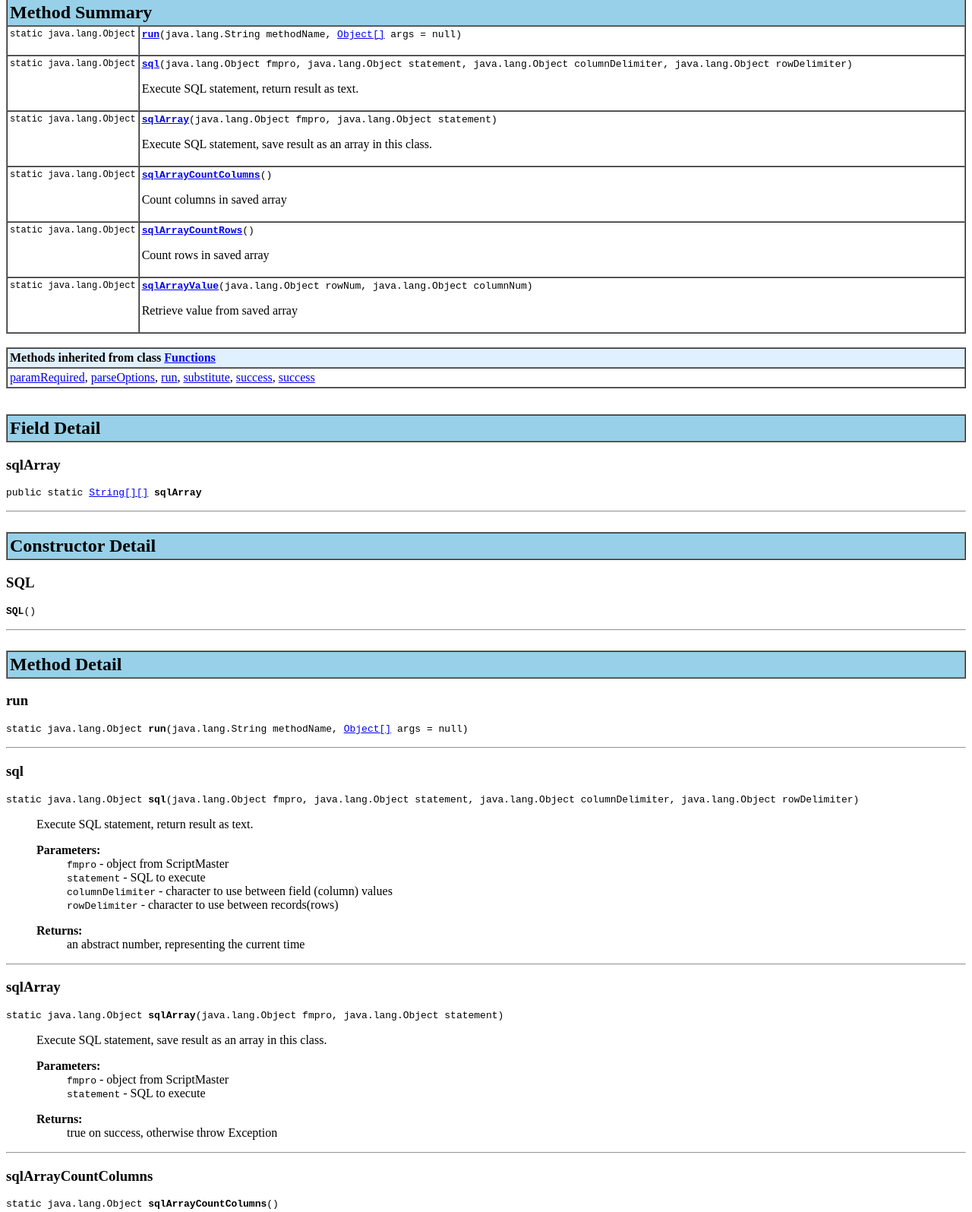
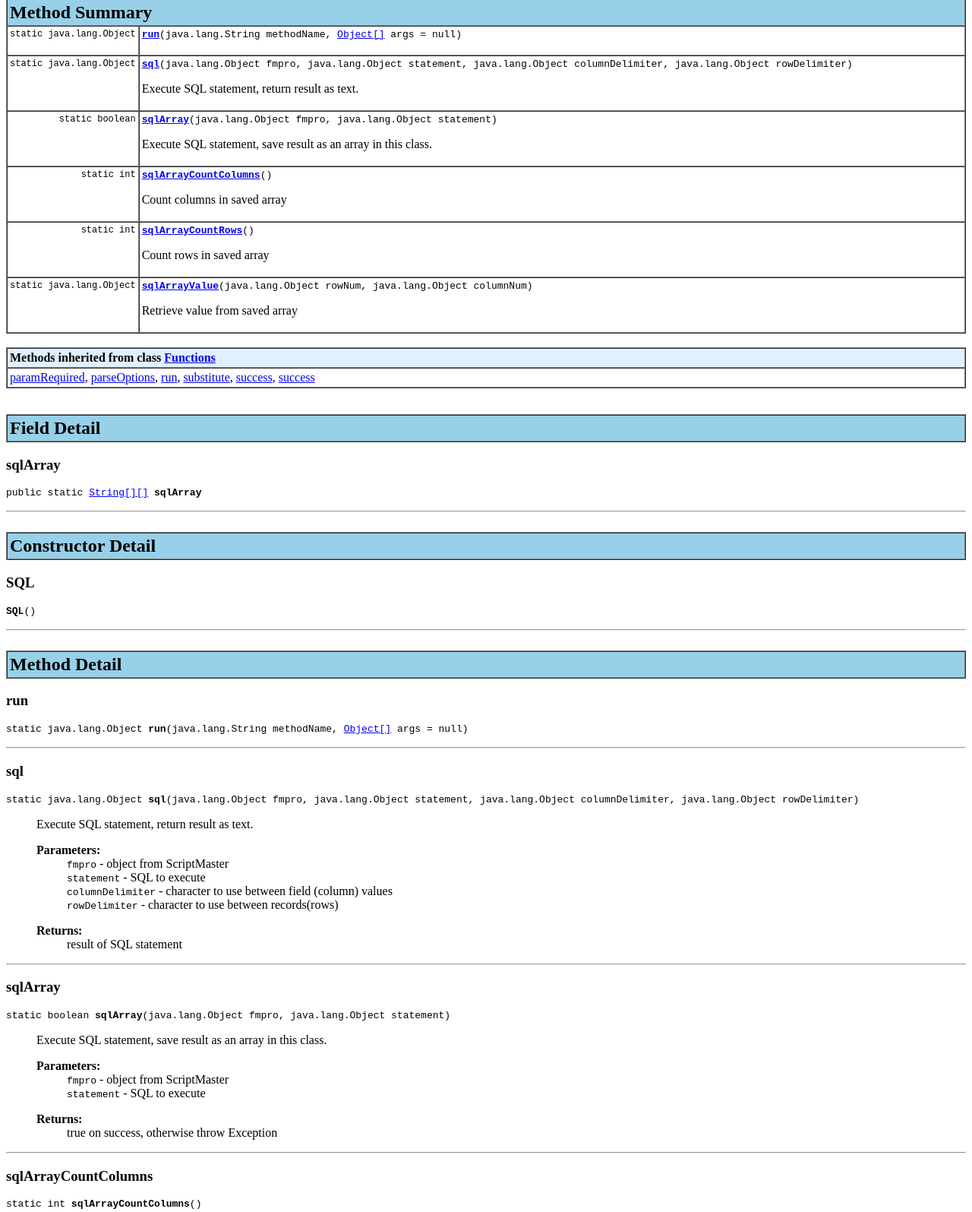
Before and after one commit to dansmith65/ooScriptMaster, a plain HTML site: page groovydoc/ooscriptmaster/SQL.html in a window 1280 px wide. Shown: the part 609-2204 px from the top of the page at 76% size. Drawn offline with Linux system fonts and the light colour scheme.

Commit message:
updated groovydoc

```diff
--- a/groovydoc/ooscriptmaster/SQL.html
+++ b/groovydoc/ooscriptmaster/SQL.html
@@ -6,7 +6,7 @@
 
 <html>
 <head>
-<!-- Generated by groovydoc (1.7.3) on Mon Jun 27 13:13:20 PDT 2011 -->
+<!-- Generated by groovydoc (1.7.3) on Mon Jun 27 17:50:18 PDT 2011 -->
 <title>SQL (Groovy Documentation)</title>
 <meta name="date" content="2011-06-27">
 <link href="../groovy.ico" type="image/x-icon" rel="shortcut icon">
@@ -213,7 +213,7 @@ extends <a href='../ooscriptmaster/Functions.html'>Functions</a>
 
         <TR BGCOLOR="white" CLASS="TableRowColor">
         <TD ALIGN="right" VALIGN="top" WIDTH="1%"><FONT SIZE="-1" CLASS="ClassItemFont">
-            <CODE>static&nbsp;java.lang.Object</CODE></FONT>
+            <CODE>static&nbsp;boolean</CODE></FONT>
         </TD>
         <TD>
             <CODE><b><a href="#sqlArray(def, def)">sqlArray</a></b>(java.lang.Object fmpro, java.lang.Object statement)</CODE>
@@ -224,7 +224,7 @@ extends <a href='../ooscriptmaster/Functions.html'>Functions</a>
 
         <TR BGCOLOR="white" CLASS="TableRowColor">
         <TD ALIGN="right" VALIGN="top" WIDTH="1%"><FONT SIZE="-1" CLASS="ClassItemFont">
-            <CODE>static&nbsp;java.lang.Object</CODE></FONT>
+            <CODE>static&nbsp;int</CODE></FONT>
         </TD>
         <TD>
             <CODE><b><a href="#sqlArrayCountColumns()">sqlArrayCountColumns</a></b>()</CODE>
@@ -235,7 +235,7 @@ extends <a href='../ooscriptmaster/Functions.html'>Functions</a>
 
         <TR BGCOLOR="white" CLASS="TableRowColor">
         <TD ALIGN="right" VALIGN="top" WIDTH="1%"><FONT SIZE="-1" CLASS="ClassItemFont">
-            <CODE>static&nbsp;java.lang.Object</CODE></FONT>
+            <CODE>static&nbsp;int</CODE></FONT>
         </TD>
         <TD>
             <CODE><b><a href="#sqlArrayCountRows()">sqlArrayCountRows</a></b>()</CODE>
@@ -355,7 +355,7 @@ extends <a href='../ooscriptmaster/Functions.html'>Functions</a>
         <PRE>static&nbsp;java.lang.Object <B>sql</B>(java.lang.Object fmpro, java.lang.Object statement, java.lang.Object columnDelimiter, java.lang.Object rowDelimiter)</PRE>
         <DL>
         <DD> Execute SQL statement, return result as text.
-	 <DL><DT><B>Parameters:</B></DT><DD><code>fmpro</code> -  object from ScriptMaster</DD><DD><code>statement</code> -  SQL to execute</DD><DD><code>columnDelimiter</code> -  character to use between field (column) values</DD><DD><code>rowDelimiter</code> -  character to use between records(rows)</DD></DL><DL><DT><B>Returns:</B></DT><DD>an abstract number, representing the current time</DD></DL>
+	 <DL><DT><B>Parameters:</B></DT><DD><code>fmpro</code> -  object from ScriptMaster</DD><DD><code>statement</code> -  SQL to execute</DD><DD><code>columnDelimiter</code> -  character to use between field (column) values</DD><DD><code>rowDelimiter</code> -  character to use between records(rows)</DD></DL><DL><DT><B>Returns:</B></DT><DD>result of SQL statement</DD></DL>
         </DD>
         <P>
         </DL>
@@ -363,7 +363,7 @@ extends <a href='../ooscriptmaster/Functions.html'>Functions</a>
 
         <A NAME="sqlArray(def, def)"><!-- --></A><H3>
         sqlArray</H3>
-        <PRE>static&nbsp;java.lang.Object <B>sqlArray</B>(java.lang.Object fmpro, java.lang.Object statement)</PRE>
+        <PRE>static&nbsp;boolean <B>sqlArray</B>(java.lang.Object fmpro, java.lang.Object statement)</PRE>
         <DL>
         <DD> Execute SQL statement, save result as an array in this class.
 	 <DL><DT><B>Parameters:</B></DT><DD><code>fmpro</code> -  object from ScriptMaster</DD><DD><code>statement</code> -  SQL to execute</DD></DL><DL><DT><B>Returns:</B></DT><DD>true on success, otherwise throw Exception</DD></DL>
@@ -374,7 +374,7 @@ extends <a href='../ooscriptmaster/Functions.html'>Functions</a>
 
         <A NAME="sqlArrayCountColumns()"><!-- --></A><H3>
         sqlArrayCountColumns</H3>
-        <PRE>static&nbsp;java.lang.Object <B>sqlArrayCountColumns</B>()</PRE>
+        <PRE>static&nbsp;int <B>sqlArrayCountColumns</B>()</PRE>
         <DL>
         <DD> Count columns in saved array
 	 <DL><DT><B>Returns:</B></DT><DD># of columns</DD></DL>
@@ -385,7 +385,7 @@ extends <a href='../ooscriptmaster/Functions.html'>Functions</a>
 
         <A NAME="sqlArrayCountRows()"><!-- --></A><H3>
         sqlArrayCountRows</H3>
-        <PRE>static&nbsp;java.lang.Object <B>sqlArrayCountRows</B>()</PRE>
+        <PRE>static&nbsp;int <B>sqlArrayCountRows</B>()</PRE>
         <DL>
         <DD> Count rows in saved array
 	 <DL><DT><B>Returns:</B></DT><DD># of rows</DD></DL>
```
Also changed, not shown: groovydoc/ooscriptmaster/ErrorCodes.html (+3 -3 lines), groovydoc/ooscriptmaster/FileOperations.html (+1 -1 lines), groovydoc/ooscriptmaster/Functions.html (+1 -1 lines), groovydoc/ooscriptmaster/GeneralException.html (+1 -1 lines), groovydoc/ooscriptmaster/ScriptCron.html (+1 -1 lines), groovydoc/ooscriptmaster/ScriptCronTask.html (+1 -1 lines), groovydoc/ooscriptmaster/Timer.html (+1 -1 lines), groovydoc/ooscriptmaster/ValidationException.html (+1 -1 lines).
